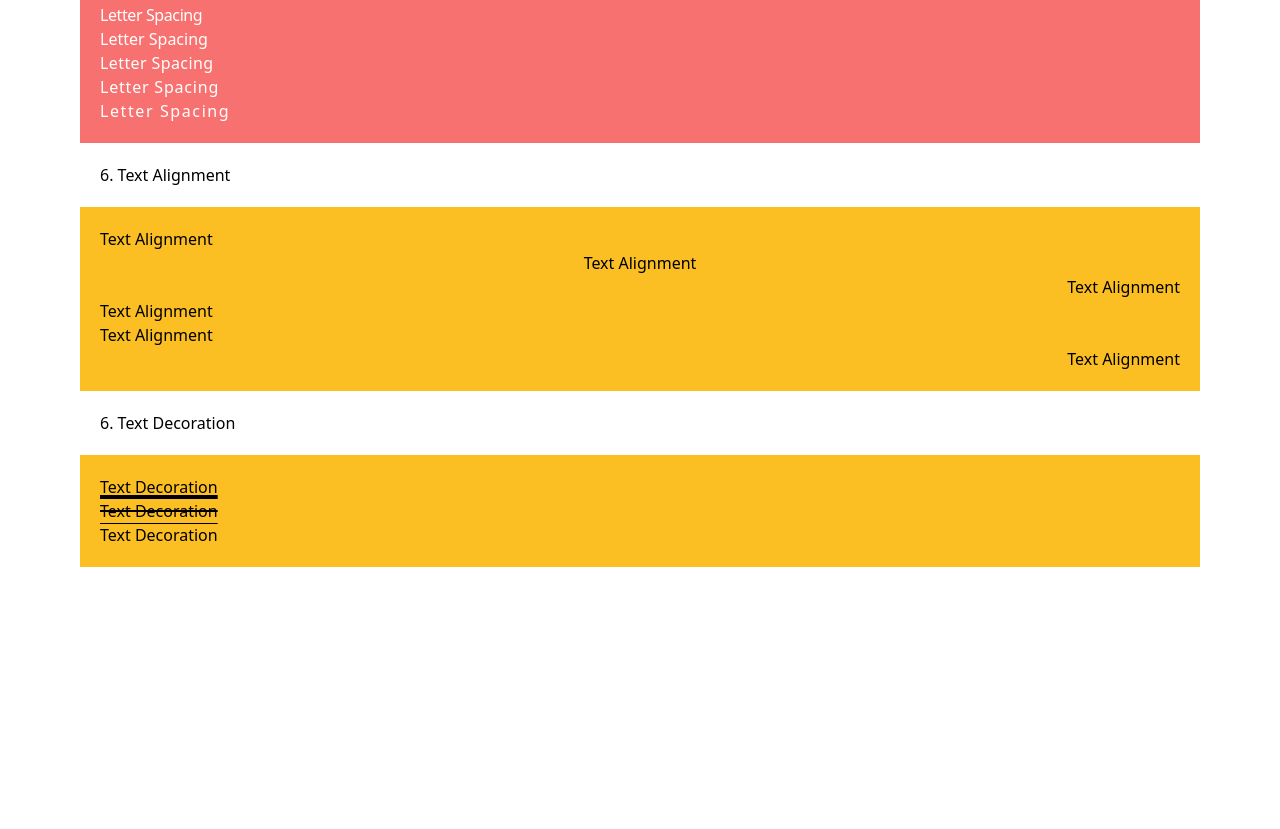
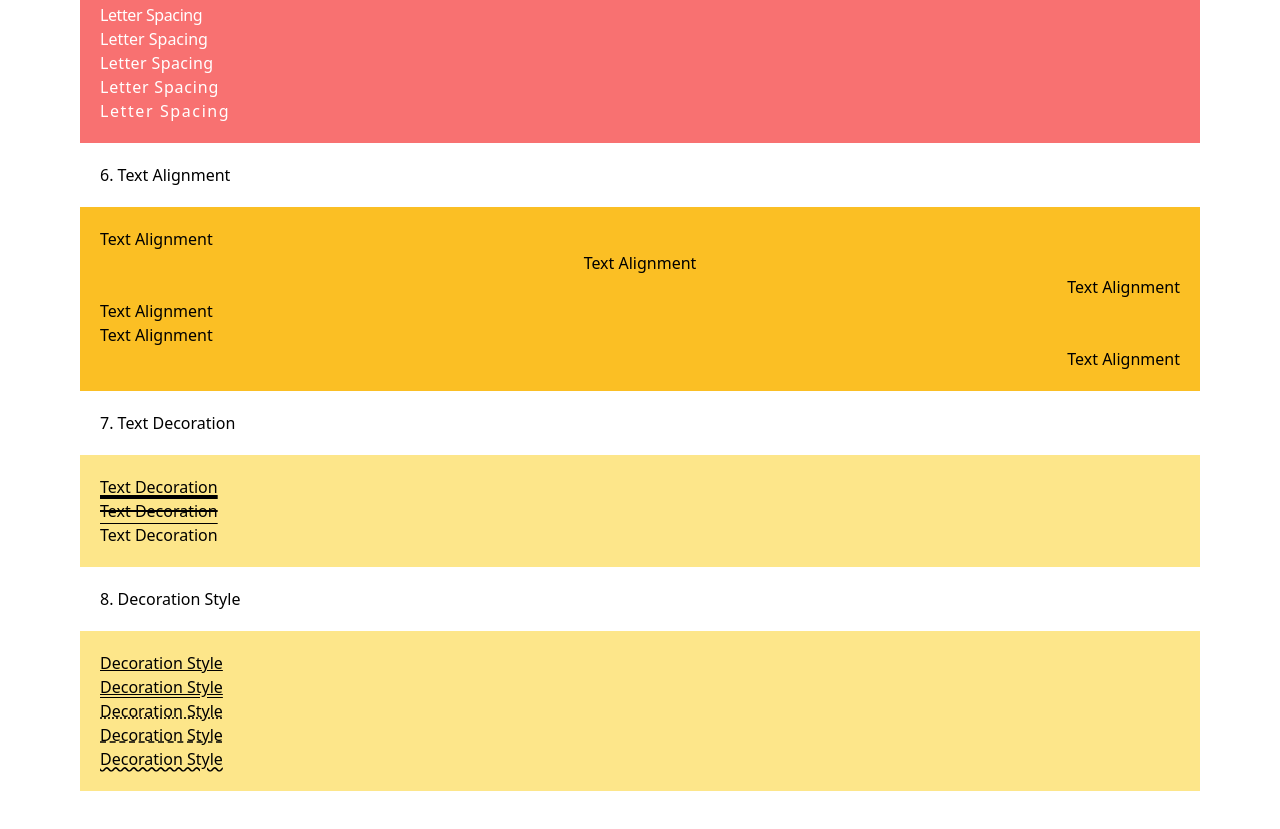
Before and after one commit to manjunathdp/Tailwind-CSS, a plain HTML site: page Fundamentals/3. Typography/index.html in a window 1280 px wide. Shown: the part 1164-1993 px from the top of the page. Before the commit the page ends 1831 px from the top, so only its background shows below. Drawn offline with nearby package versions, Linux system fonts and the light colour scheme.

Commit message:
Decoration Style

```diff
--- a/Fundamentals/3. Typography/index.html
+++ b/Fundamentals/3. Typography/index.html
@@ -70,18 +70,26 @@
       <p class="text-start">Text Alignment</p>
       <p class="text-justify">Text Alignment</p>
       <p class="text-end">Text Alignment</p>
-
     </div>
 
     <!-- Text Decoration -->
     <!-- https://tailwindcss.com/docs/text-decoration-thickness -->
-     <h1 class="m-5">6. Text Decoration</h1>
-    <div class="container p-5 m-5 ml-0 bg-amber-400">
+    <h1 class="m-5">7. Text Decoration</h1>
+    <div class="container p-5 m-5 ml-0 bg-amber-200">
       <p class="underline decoration-4">Text Decoration</p>
       <p class="line-through decoration-2">Text Decoration</p>
       <p class="overline decoration-3">Text Decoration</p>
+    </div>
 
     <!-- Decoration Style -->
+    <h1 class="m-5">8. Decoration Style</h1>
+    <div class="container p-5 m-5 ml-0 bg-amber-200">
+      <p class="underline decoration-solid">Decoration Style</p>
+      <p class="underline decoration-double">Decoration Style</p>
+      <p class="underline decoration-dotted">Decoration Style</p>
+      <p class="underline decoration-dashed">Decoration Style</p>
+      <p class="underline decoration-wavy">Decoration Style</p>
+    </div>
 
     <!-- Decoration Offset -->
 
```
